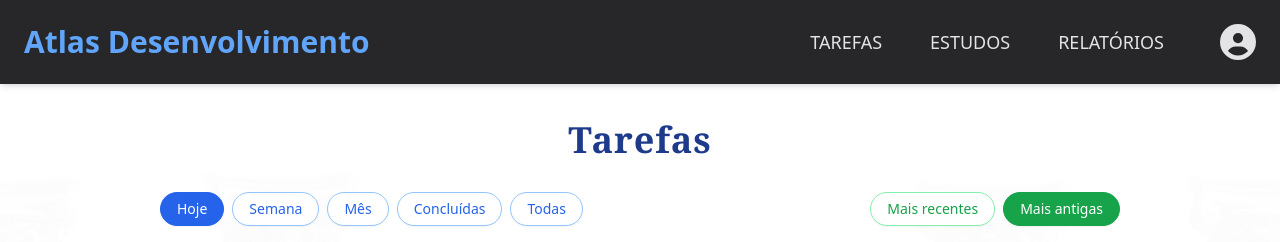
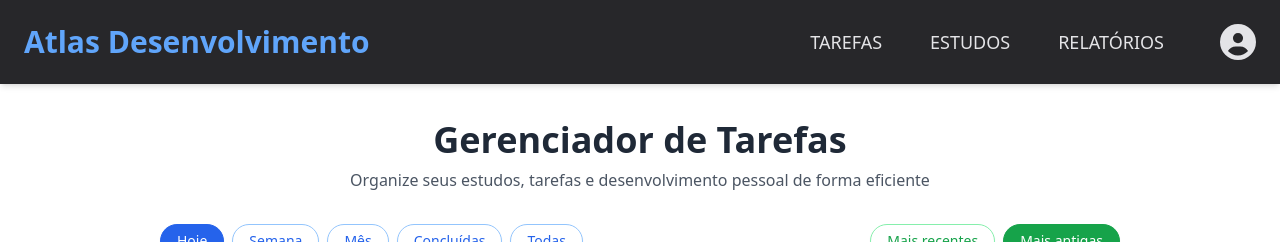
Before and after one commit to NicolasYMonteiro/task-tracker-frontend, a Next.js app: page /task in a window 1280 px wide. Shown: the top 242 px of the page. Built offline with nearby package versions, Linux system fonts and the light colour scheme; no server answers.

Commit message:
refactor: remove background image from study and task pages

```diff
--- a/src/app/(dashboard)/study/page.tsx
+++ b/src/app/(dashboard)/study/page.tsx
@@ -5,7 +5,7 @@ import TaskMinimalist from "@components/card/task-minimalist";
 const Page = () => {
     return (
         <div className="md:grid md:grid-cols-3 p-4 md:gap-6">
-            <div className="md:absolute inset-0 bg-cover bg-center bg-no-repeat opacity-20 pointer-events-none md:bg-[url('/greciaFundo.png')]" />
+            <div className="md:absolute bg-cover bg-center pointer-events-none" />
 
             <PomodoroTimer />
             <TaskMinimalist />
--- a/src/app/(dashboard)/task/page.tsx
+++ b/src/app/(dashboard)/task/page.tsx
@@ -34,18 +34,18 @@ const Page = () => {
 
   return (
     <div className="relative min-h-screen px-4 py-8 bg-white">
-      {/* Fundo com imagem suavizada */}
-      <div className="md:absolute inset-0 bg-cover bg-center bg-no-repeat opacity-20 pointer-events-none md:bg-[url('/greciaFundo.png')]" />
-
-      {/* Camada de gradiente em cima da imagem */}
-      <div className="absolute inset-0 bg-gradient-to-b from-white/90 to-white/60 z-0 pointer-events-none" />
 
       {/* Conteúdo principal */}
       <div className={`relative z-10 ${tasks.length === 0 ? 'md:h-screen' : 'md:h-auto'} md:w-5/6 p-6 md:rounded-xl mx-auto`}>
 
-        <h1 className="text-4xl font-serif font-bold text-blue-900 text-center mb-8 tracking-wide">
-          Tarefas
-        </h1>
+        <header className="mb-8 text-center">
+          <h1 className="text-4xl font-bold text-gray-800 mb-2">
+            Gerenciador de Tarefas
+          </h1>
+          <p className="text-gray-600 max-w-2xl mx-auto">
+            Organize seus estudos, tarefas e desenvolvimento pessoal de forma eficiente
+          </p>
+        </header>
         {/* Filtros */}
         <div className="flex flex-col md:flex-row md:items-center justify-between mb-6 gap-4 px-4">
           {/* Filtros por período */}
@@ -61,8 +61,8 @@ const Page = () => {
                 key={value}
                 onClick={() => setSelectedFilter(value)}
                 className={`px-4 py-1.5 rounded-full text-sm font-medium border shadow-sm transition-colors duration-200 ${selectedFilter === value
-                    ? 'bg-blue-600 text-white border-blue-600'
-                    : 'bg-white text-blue-600 border-blue-300 hover:bg-blue-100'
+                  ? 'bg-blue-600 text-white border-blue-600'
+                  : 'bg-white text-blue-600 border-blue-300 hover:bg-blue-100'
                   }`}
               >
                 {label}
@@ -80,8 +80,8 @@ const Page = () => {
                 key={value}
                 onClick={() => setSelectedOrder(value as 'asc' | 'desc')}
                 className={`px-4 py-1.5 rounded-full text-sm font-medium border shadow-sm transition-colors duration-200 ${selectedOrder === value
-                    ? 'bg-green-600 text-white border-green-600'
-                    : 'bg-white text-green-600 border-green-300 hover:bg-green-100'
+                  ? 'bg-green-600 text-white border-green-600'
+                  : 'bg-white text-green-600 border-green-300 hover:bg-green-100'
                   }`}
               >
                 {label}
```
